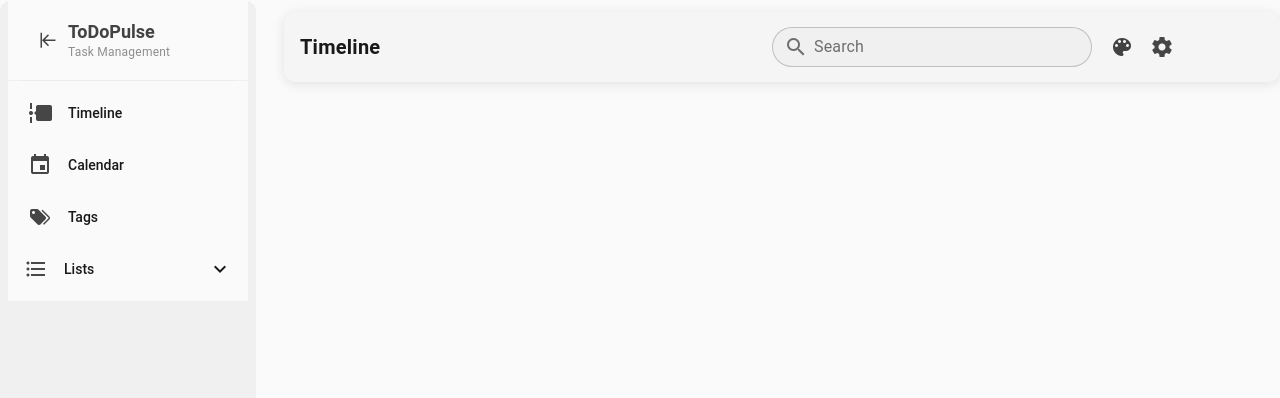
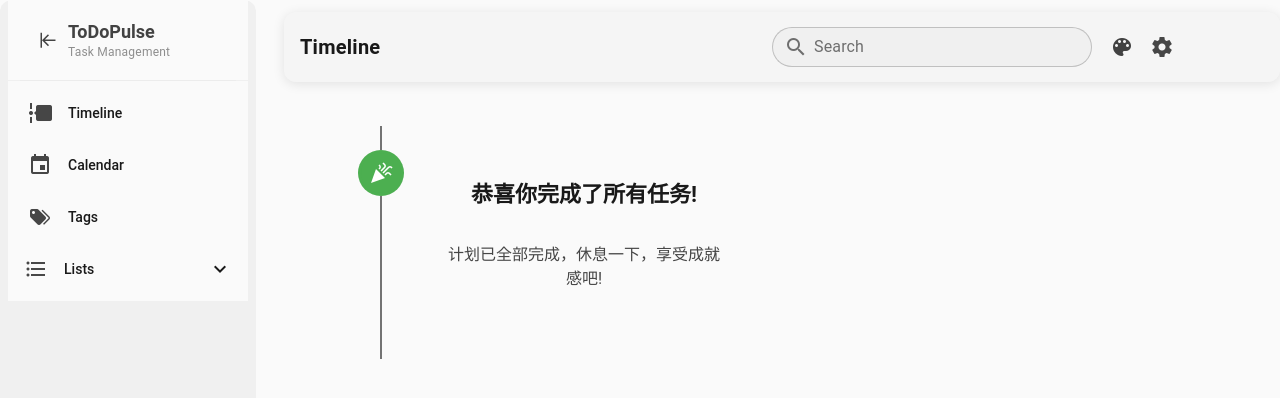
Before and after one commit to Aromatic05/ToDoPulse, a Vue app: page / in a window 1280 px wide. Shown: the top 398 px of the page. Built offline with nearby package versions, Linux system fonts and the light colour scheme; what v-calendar would draw is missing.

Commit message:
the empty cheer

```diff
--- a/src/components/Views/TimelineView.vue
+++ b/src/components/Views/TimelineView.vue
@@ -1,8 +1,26 @@
 <template>
   <div class="timeline-view">
     <v-timeline side="end" align="start" class="timeline-force-left" line-color=var(--md-sys-color-outline)>
+      <!-- 当没有时间线组时显示的内容 -->
+      <template v-if="showedTimelineGroups.length === 0">
+        <v-timeline-item dot-color="success" size="large" fill-dot>
+          <template v-slot:icon>
+            <v-avatar color="success">
+              <v-icon color="white">mdi-party-popper</v-icon>
+            </v-avatar>
+          </template>
+          <div class="timeline-empty-container">
+            <div class="timeline-empty-title">
+              恭喜你完成了所有任务!
+            </div>
+            <div class="timeline-empty-content">
+              <p>计划已全部完成，休息一下，享受成就感吧!</p>
+            </div>
+          </div>
+        </v-timeline-item>
+      </template>
 
-            <template v-for="group in showedTimelineGroups" :key="group.id">
+      <template v-else v-for="group in showedTimelineGroups" :key="group.id">
         <!-- 时间线组标题 - 从服务获取 -->
         <v-timeline-item :dot-color="group.color" size="large" fill-dot>
           <template v-slot:icon>
@@ -14,12 +32,8 @@
         </v-timeline-item>
 
         <!-- 该组的所有项目 -->
-                <v-timeline-item v-for="item in groupItems[group.dateGroup] || []"
-                                 :key="item.id"
-                                 :dot-color="item.color"
-                                 :icon="item.icon"
-                                 size="small"
-                                 density="compact">
+        <v-timeline-item v-for="item in groupItems[group.dateGroup] || []" :key="item.id" :dot-color="item.color"
+          :icon="item.icon" size="small" density="compact">
           <EventCard :data="timelineStore.formatCardData(item, group.dateGroup)"
             @update="(data: FEvent) => handleUpdateItem(data, group.dateGroup)" />
         </v-timeline-item>
@@ -123,4 +137,32 @@ async function handleUpdateItem(data: FEvent, dateGroup: string) {
   max-width: 100% !important;
   flex: 1 1 auto !important;
 }
+
+/* 空时间线样式 */
+.timeline-empty-container {
+  padding: 20px;
+  border-radius: 12px;
+  margin: 8px 0;
+  width: 100%;
+  display: flex;
+  flex-direction: column;
+  align-items: center;
+  border-left: 4px solid var(--md-sys-color-success);
+}
+
+.timeline-empty-title {
+  font-size: 22px;
+  font-weight: 600;
+  margin-bottom: 16px;
+  color: var(--md-sys-color-on-surface);
+  display: flex;
+  align-items: center;
+}
+
+.timeline-empty-content {
+  color: var(--md-sys-color-on-surface-variant);
+  font-size: 16px;
+  text-align: center;
+  padding: 16px 0;
+}
 </style>
```
Lines whose indentation alone changed are shown as unchanged.
